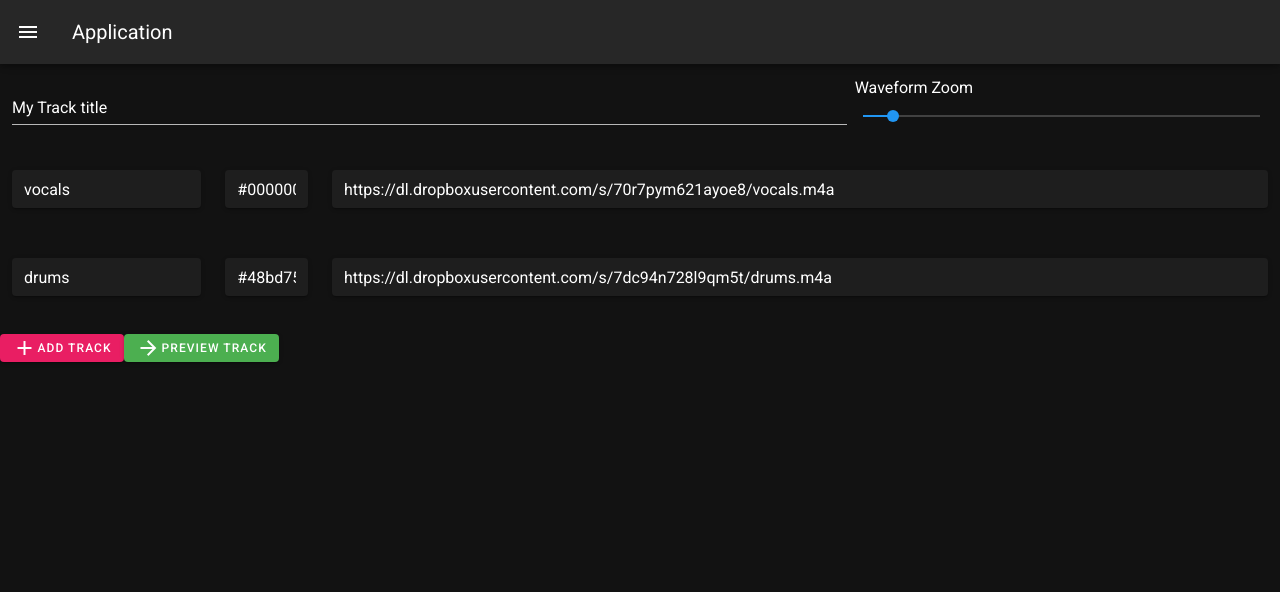
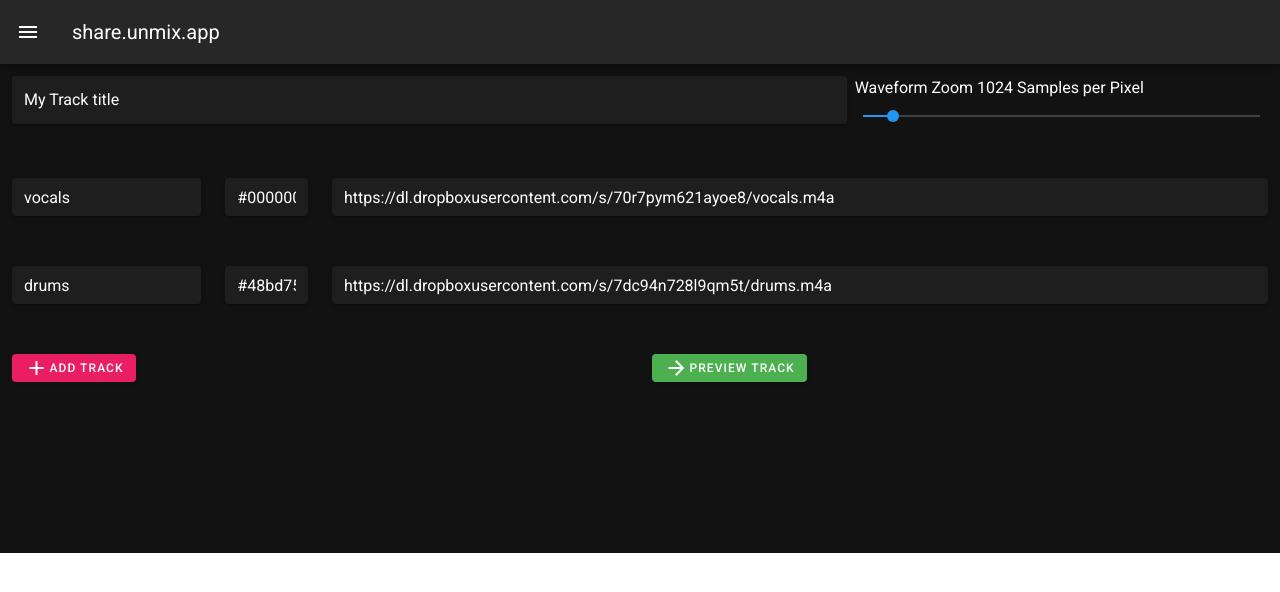
Before and after one commit to sigsep/share, a Vue app: page / in a window 1280 px wide. Shown: the top 592 px of the page. Built offline with nearby package versions, Linux system fonts and the light colour scheme.

Commit message:
slight beautification

```diff
--- a/src/App.vue
+++ b/src/App.vue
@@ -5,7 +5,7 @@
       clipped-left
     >
       <v-app-bar-nav-icon @click.stop="drawer = !drawer" />
-      <v-toolbar-title>Application</v-toolbar-title>
+      <v-toolbar-title>share.unmix.app</v-toolbar-title>
     </v-app-bar>
 
     <v-content>
@@ -20,16 +20,16 @@
               v-model="playerconf.title"
               label="Track title"
               single-line
+              solo
             ></v-text-field>
           </v-col>
           <v-col cols="4" sm="4">
-            Waveform Zoom
+            Waveform Zoom {{ playerconf.zoom }} Samples per Pixel
             <v-slider
               v-model="playerconf.zoom"
               class="align-center"
               :max="10240"
               :min="256"
-              hide-details
             >
             </v-slider>
           </v-col>
@@ -63,6 +63,7 @@
           </v-col>
         </v-row>
         <v-row>
+          <v-col>
             <v-btn
               v-on:click="addButton"
               color="pink"
@@ -72,6 +73,8 @@
             >
               <v-icon>mdi-plus</v-icon>Add Track
             </v-btn>
+        </v-col>
+        <v-col>
           <v-btn
             v-on:click="loadTracks"
             color="green"
@@ -81,21 +84,19 @@
           >
             <v-icon>mdi-arrow-right</v-icon> Preview Track
           </v-btn>
+        </v-col>
         </v-row>
       </v-container>
-        <!-- {{playerconf}} -->
       </v-form>
+    </v-content>
+    <v-content style="background-color:  white">
+      <v-container>
         <v-sheet
           v-if="showPlayer"
-    >
-      <v-card
           max-width="900"
-        class="mx-auto"
-        color="dark-grey"
-        dark
+          elevation="10"
         >
             <Player :key="combKey" :ref="player" :urls="tracklist" :conf="playerconf"></Player>
-      </v-card>
 
           <v-btn
             v-on:click="insertTracks"
@@ -109,9 +110,8 @@
           {{shareURL}}
 
         </v-sheet>
-
+      </v-container>
     </v-content>
-
   </v-app>
 </template>
 
--- a/src/components/Player.vue
+++ b/src/components/Player.vue
@@ -1,5 +1,5 @@
 <template>
-  <div id='player'>
+  <div id='player' class="pa-2">
 
     <div>
       <h2>{{title}}</h2>
```
Lines whose indentation alone changed are shown as unchanged.
